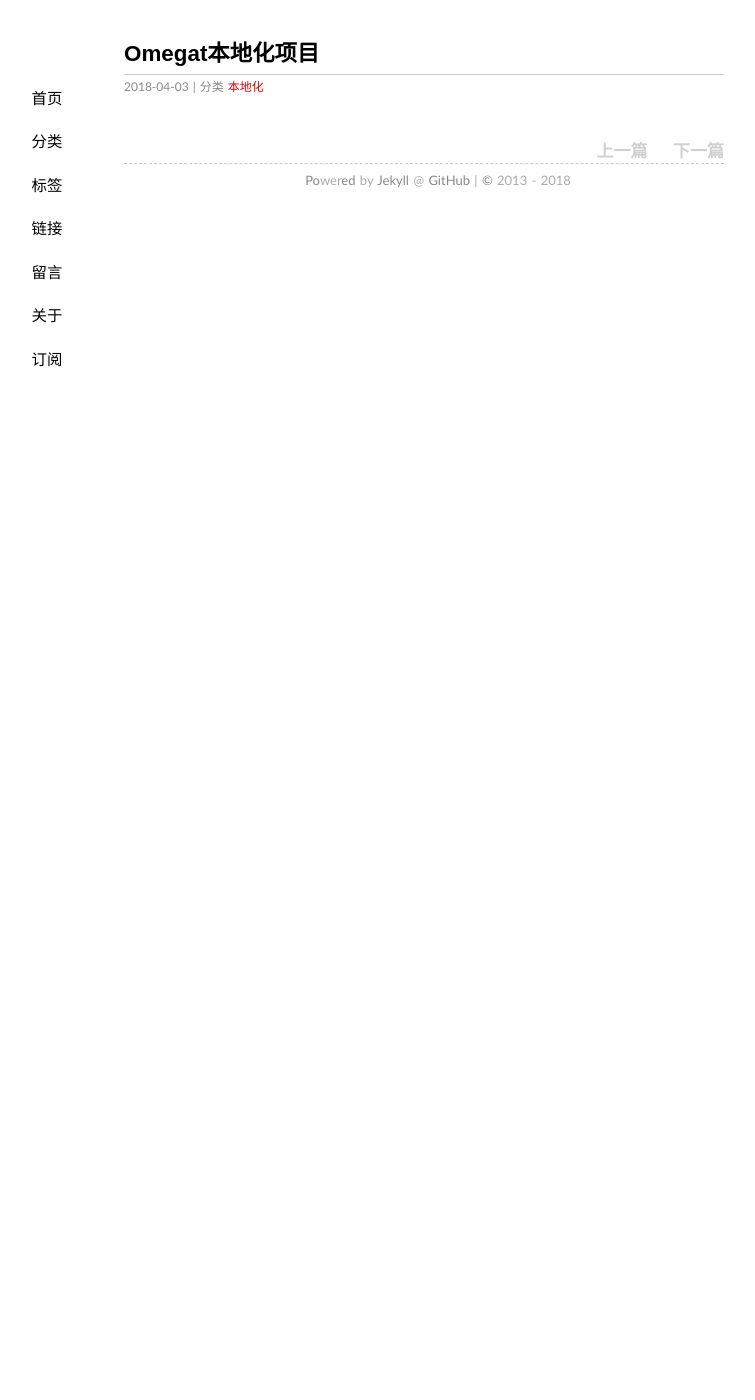
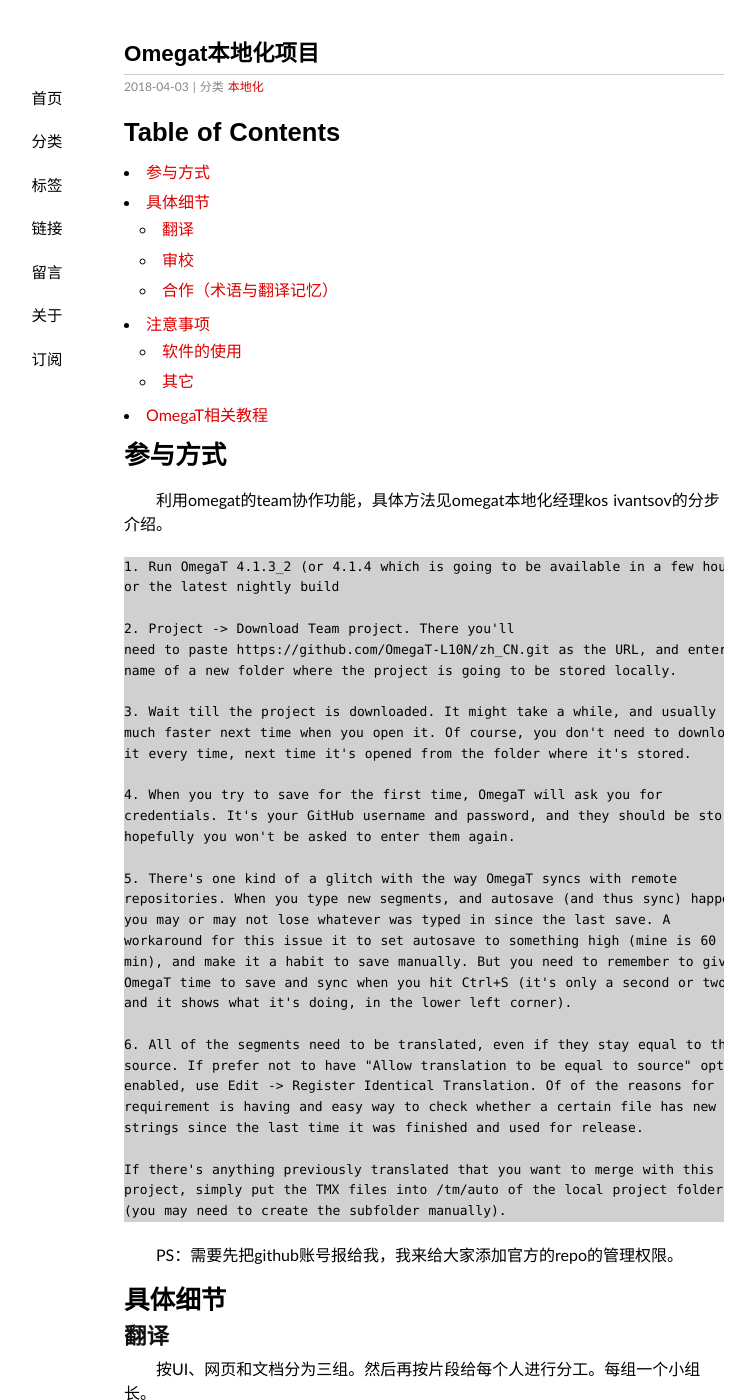
Before and after one commit to PKUCATers/pkucaters.github.io, a Jekyll site: the page built from _posts/2018-04-03-omegat.md, in a window 1280 px wide and 1400 px high. Shown: the whole window, without its empty margins (216-971 px from the left). Built offline with Jekyll 4.4.1, drawn with Linux system fonts in a browser that asks for light colours; some web fonts are replaced; some of the changed text lies outside the part shown.

Commit message:
new post

```diff
--- a/_posts/2018-04-03-omegat.md
+++ b/_posts/2018-04-03-omegat.md
@@ -5,3 +5,98 @@
 categories: 本地化
 tags:
 ---
+
+Table of Contents
+=================
+
+   * [参与方式](#参与方式)
+   * [具体细节](#具体细节)
+      * [翻译](#翻译)
+      * [审校](#审校)
+      * [合作（术语与翻译记忆）](#合作术语与翻译记忆)
+   * [注意事项](#注意事项)
+      * [软件的使用](#软件的使用)
+      * [其它](#其它)
+   * [OmegaT相关教程](#omegat相关教程)
+
+
+# 参与方式
+
+利用omegat的team协作功能，具体方法见omegat本地化经理kos ivantsov的分步介绍。
+
+    1. Run OmegaT 4.1.3_2 (or 4.1.4 which is going to be available in a few hours)
+    or the latest nightly build
+
+    2. Project -> Download Team project. There you'll
+    need to paste https://github.com/OmegaT-L10N/zh_CN.git as the URL, and enter a
+    name of a new folder where the project is going to be stored locally.
+
+    3. Wait till the project is downloaded. It might take a while, and usually it's
+    much faster next time when you open it. Of course, you don't need to download
+    it every time, next time it's opened from the folder where it's stored.
+
+    4. When you try to save for the first time, OmegaT will ask you for
+    credentials. It's your GitHub username and password, and they should be stored,
+    hopefully you won't be asked to enter them again.
+
+    5. There's one kind of a glitch with the way OmegaT syncs with remote
+    repositories. When you type new segments, and autosave (and thus sync) happens,
+    you may or may not lose whatever was typed in since the last save. A
+    workaround for this issue it to set autosave to something high (mine is 60
+    min), and make it a habit to save manually. But you need to remember to give
+    OmegaT time to save and sync when you hit Ctrl+S (it's only a second or two,
+    and it shows what it's doing, in the lower left corner).
+
+    6. All of the segments need to be translated, even if they stay equal to the
+    source. If prefer not to have "Allow translation to be equal to source" option
+    enabled, use Edit -> Register Identical Translation. Of of the reasons for such
+    requirement is having and easy way to check whether a certain file has new
+    strings since the last time it was finished and used for release.
+
+    If there's anything previously translated that you want to merge with this
+    project, simply put the TMX files into /tm/auto of the local project folder
+    (you may need to create the subfolder manually).
+
+PS：需要先把github账号报给我，我来给大家添加官方的repo的管理权限。
+
+# 具体细节
+
+## 翻译
+
+按UI、网页和文档分为三组。然后再按片段给每个人进行分工。每组一个小组长。
+
+大家需要查看两份表格，一份是自己分到哪些片段，一份用来查自己的片段都对应哪些文件。
+
+## 审校
+
+相邻片段的同学进行互审。
+
+## 合作（术语与翻译记忆）
+
+利用omegat的团队协作功能，我们可以实时共享术语和翻译记忆。
+
+术语需要大家自己在词汇表中建立新词。翻译记忆在一个片段保存后就会在本地记录。这时再点保存项目就会把修改同步到git仓库里（这里会需要输入github账号密码）。大家在此后的翻译过程中，就可以用别人的翻译记忆。另外在在segment property里可以看到翻译记忆来自谁。
+
+
+# 注意事项
+
+## 软件的使用
+
+* 用最新的OmegaT 4.1.4
+
+* 因为开启了团队模式，每次打开会检查在线仓库有没有更新文件。打开会比较慢，有时还会失败，需要多试几次。
+
+## 其它
+
+* 翻译时有些部分是不需要翻译的，可以用Register Identical Translation功能填入原文。另外GPL lisense不用翻译。
+
+
+# OmegaT相关教程
+
+[官方文档](http://omegat.org/documentation)
+
+[韩林涛讲omegat基于git的协作翻译功能](https://www.plaintalks.com/content/PlainTalks/Diaochongxiaoji/4.html)
+
+[omegat用星际词典，放在dictionary目录](http://download.huzheng.org/)
+
+[OmegaT 扩展点滴-配置机器翻译](https://blog.csdn.net/iilovetopview/article/details/51763668?_t_t_t=0.826435072535364)
```
Also changed, not shown: 1 other file.
